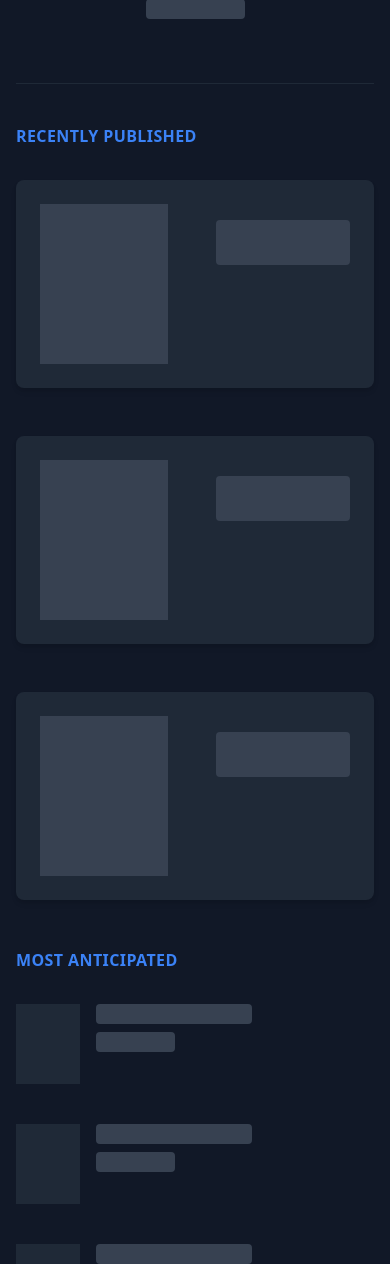
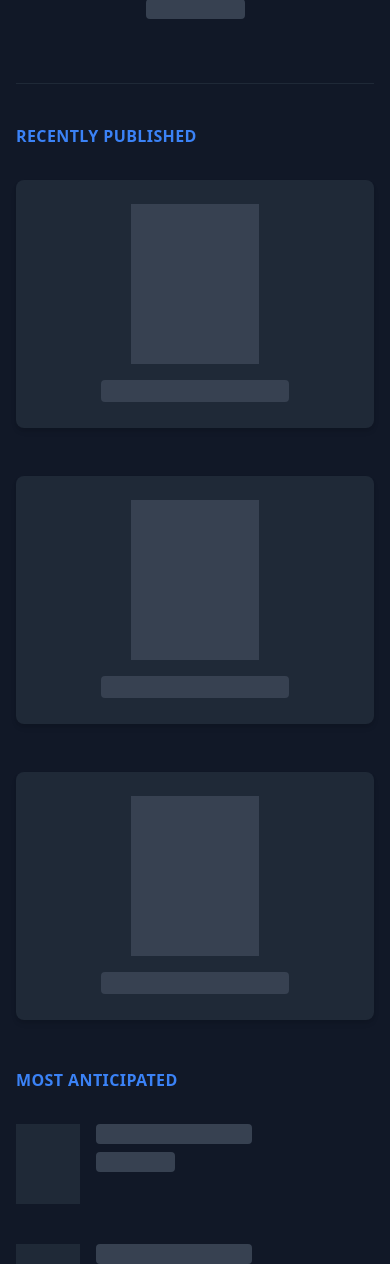
Before and after one commit to piroquio10-afk/piroquio12, a Laravel app: page /games in a window 390 px wide. Shown: the part 4525-5789 px from the top of the page. Run offline with Laravel 8, Linux system fonts and the light colour scheme; style sheets or scripts are compiled from the project's sources; some libraries are stand-ins or nearby versions.

Commit message:
Centralizing detailed game card and increasing cache time

```diff
--- a/app/Http/Livewire/ComingSoon.php
+++ b/app/Http/Livewire/ComingSoon.php
@@ -12,7 +12,7 @@ class ComingSoon extends SmallGameComponent
 
     public function fetch()
     {
-        $nonformattedGames = Cache::remember('coming-soon', 7, function () {
+        $nonformattedGames = Cache::remember('coming-soon', 120, function () {
             $current = Carbon::now()->timestamp;
 
             return Http::withHeaders(config('services.igdb'))
--- a/app/Http/Livewire/MostAnticipated.php
+++ b/app/Http/Livewire/MostAnticipated.php
@@ -12,7 +12,7 @@ class MostAnticipated extends SmallGameComponent
 
     public function fetch()
     {
-        $nonformattedGames = Cache::remember('most-anticipated', 7, function () {
+        $nonformattedGames = Cache::remember('most-anticipated', 120, function () {
             $afterFourMonths = Carbon::now()->addMonths(4)->timestamp;
             $current = Carbon::now()->timestamp;
 
--- a/app/Http/Livewire/PopularGames.php
+++ b/app/Http/Livewire/PopularGames.php
@@ -13,7 +13,7 @@ class PopularGames extends GameComponent
 
     public function fetch()
     {
-        $nonformattedGames = Cache::remember('popular-games', 7, function () {
+        $nonformattedGames = Cache::remember('popular-games', 120, function () {
             $before = Carbon::now()->subMonths(2)->timestamp;
             $after = Carbon::now()->addMonths(2)->timestamp;
 
--- a/app/Http/Livewire/RecentlyPublished.php
+++ b/app/Http/Livewire/RecentlyPublished.php
@@ -14,7 +14,7 @@ class RecentlyPublished extends GameComponent
 
     public function fetch()
     {
-        $nonformattedGames = Cache::remember('recently-published', 7, function () {
+        $nonformattedGames = Cache::remember('recently-published', 120, function () {
             $before = Carbon::now()->subMonths(2)->timestamp;
             $current = Carbon::now()->timestamp;
 
--- a/app/Http/Livewire/SimilarGames.php
+++ b/app/Http/Livewire/SimilarGames.php
@@ -14,7 +14,7 @@ class SimilarGames extends GameComponent
 
     public function fetch()
     {
-        $nonformattedGames = Cache::remember('popular-games', 7, function () {
+        $nonformattedGames = Cache::remember('popular-games', 120, function () {
             return Http::withHeaders(config('services.igdb'))
                 ->withBody(
             "
--- a/resources/views/components/detailed-card-skeleton.blade.php
+++ b/resources/views/components/detailed-card-skeleton.blade.php
@@ -1,9 +1,9 @@
-<div class="game bg-gray-800 rounded-lg shadow-md flex px-6 py-6">
-    <div class="relative flex-none">
+<div class="game bg-gray-800 rounded-lg shadow-md flex flex-col lg:flex-row text-center lg:text-left p-6">
+    <div class="relative self-center lg:self-start flex-none">
         <div class="bg-gray-700 w-32 lg:w-48 h-40 lg:h-56"></div>
     </div>
 
-    <div class="ml-12">
+    <div class="lg:ml-12">
         <div class="inline-block text-lg font-semibold leading-tight text-transparent bg-gray-700 rounded mt-4">
             {{ __('This is the game title') }}
         </div>
--- a/resources/views/components/detailed-card.blade.php
+++ b/resources/views/components/detailed-card.blade.php
@@ -1,5 +1,5 @@
-<div class="game bg-gray-800 rounded-lg shadow-md flex px-6 py-6">
-    <div class="relative flex-none">
+<div class="game bg-gray-800 rounded-lg shadow-md flex flex-col lg:flex-row text-center lg:text-left p-6">
+    <div class="relative self-center lg:self-start flex-none">
         <a href="{{ $game['slug'] ? route('games.show', $game['slug']) : '#' }}">
             <img src="{{ $game['coverImageUrl'] }}" alt="{{ $game['name'] ?? __('No specified name') }}" class="w-48 hover:opacity-75 transition ease-in-out duration-150">
         </a>
@@ -9,7 +9,7 @@
         @endisset
     </div>
 
-    <div class="ml-12">
+    <div class="lg:ml-12">
         <a href="{{ $game['slug'] ? route('games.show', $game['slug']) : '#' }}"
            class="block text-lg font-semibold leading-tight hover:text-gray-400 mt-4"
         >
```
